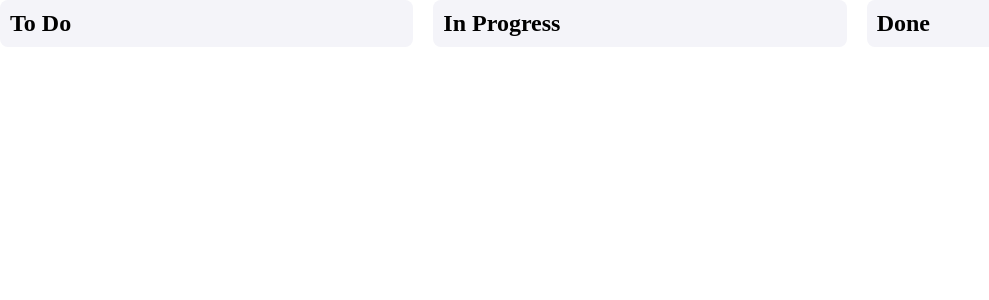
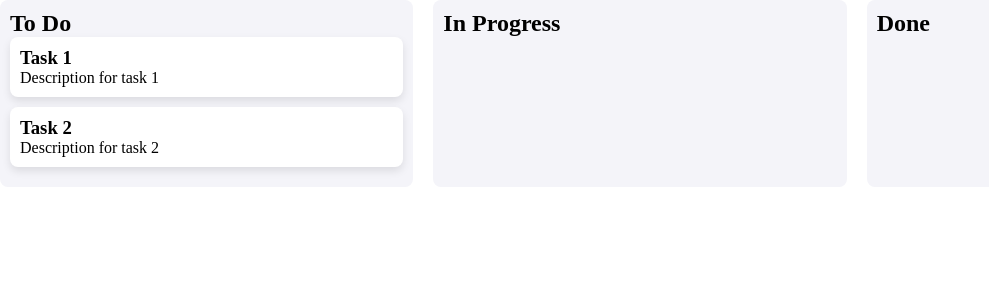
Before and after one commit to otonebieridze/task-manager, a React (Vite) app: page / in a window 1280 px wide. Shown: the top 300 px of the page, without its empty margins (0-989 px from the left). Built offline with nearby package versions, Linux system fonts and the light colour scheme.

Commit message:
feat: add Task component and display tasks

```diff
--- a/src/components/Board/Board.tsx
+++ b/src/components/Board/Board.tsx
@@ -1,10 +1,19 @@
 import styles from './Board.module.css';
+import Task from '../Task/Task';
 
 const Board = () => {
+  const tasks = [
+    { title: 'Task 1', description: 'Description for task 1' },
+    { title: 'Task 2', description: 'Description for task 2' }
+  ];
+
   return (
     <div className={styles.board}>
       <div className={styles.column}>
         <h2>To Do</h2>
+        {tasks.map((task, index) => (
+          <Task key={index} title={task.title} description={task.description} />
+        ))}
       </div>
       <div className={styles.column}>
         <h2>In Progress</h2>
--- a/src/components/Task/Task.module.css
+++ b/src/components/Task/Task.module.css
@@ -0,0 +1,7 @@
+.task {
+  background-color: white;
+  padding: 10px;
+  border-radius: 8px;
+  box-shadow: 0 4px 8px rgba(0, 0, 0, 0.1);
+  margin-bottom: 10px;
+}
--- a/src/components/Task/Task.tsx
+++ b/src/components/Task/Task.tsx
@@ -0,0 +1,18 @@
+import React from 'react';
+import styles from './Task.module.css';
+
+interface TaskProps {
+  title: string;
+  description: string;
+}
+
+const Task: React.FC<TaskProps> = ({ title, description }) => {
+  return (
+    <div className={styles.task}>
+      <h3>{title}</h3>
+      <p>{description}</p>
+    </div>
+  );
+};
+
+export default Task;
```
